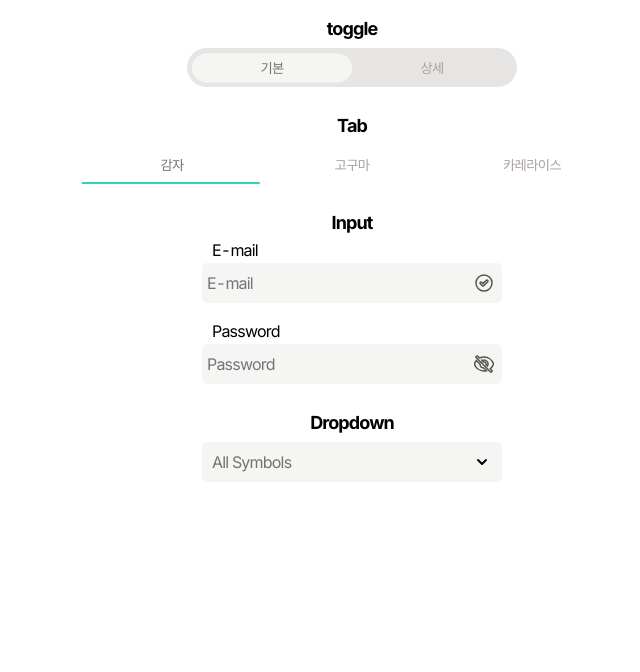
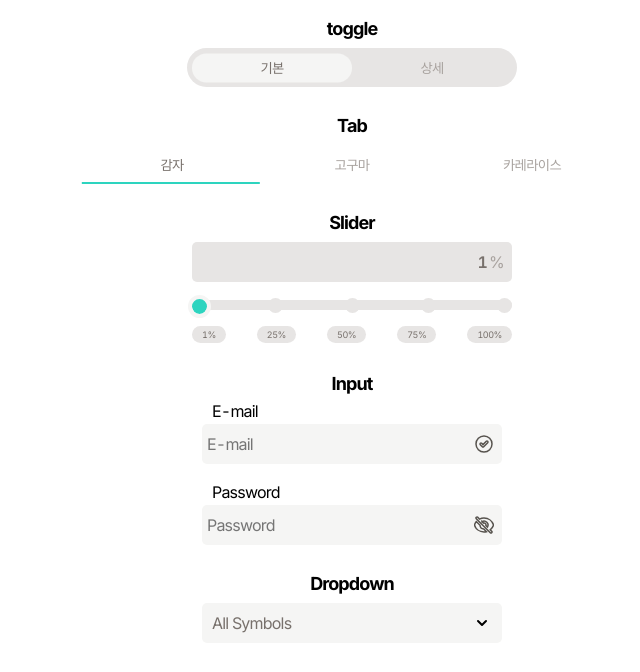
Before and after one commit to jgjgill/wanted_pre_onboarding_refactoring, a React (Create React App) app: page / in a window 1280 px wide. Shown: the top 672 px of the page, without its empty margins (288-928 px from the left). Built offline with nearby package versions, Linux system fonts and the light colour scheme.

Commit message:
Add - Slider

```diff
--- a/src/components/Dropdown.jsx
+++ b/src/components/Dropdown.jsx
@@ -18,7 +18,8 @@ function Dropdown() {
   const [inputValue, setInputValue] = useState()
 
   const handleClickDropDown = () => {
-    setDropdownToggle(prev => !prev)
+      setDropdownToggle(prev => !prev)
+    return null
   }
 
   const handleChangeInput = (e) => {
@@ -37,6 +38,7 @@ function Dropdown() {
     setInputValue()
   }
 
+  const dropdownBarRef = useRef()
   const dropdownRef = useRef()
 
   useEffect(() => {
@@ -49,21 +51,22 @@ function Dropdown() {
 
   useEffect(() => {
     function handleClickOut(e) {
-      if (dropdownRef.current && !dropdownRef.current.contains(e.target))
-      setDropdownToggle((prev) => !prev)
+      if (dropdownRef.current && !dropdownBarRef.current.contains(e.target) && !dropdownRef.current.contains(e.target))
+      setDropdownToggle(false)
     }
+
     document.addEventListener('mousedown', handleClickOut)
 
     return () =>document.removeEventListener('mousedown', handleClickOut)
 
-  }, [dropdownRef])
+  }, [dropdownRef, dropdownBarRef])
 
   return (
     <div>
       <h1 className={styles.title}>Dropdown</h1>
 
       <div className={styles.dropdownWrapper}>
-        <button type='button' className={styles.dropdownMain} onClick={handleClickDropDown}>
+        <button type='button' ref={dropdownBarRef} className={styles.dropdownMain} onClick={handleClickDropDown}>
           <span className={styles.dropdownResultText}>{dropdownValue}</span>
           <ChevronDownImage className={styles.downArrowIcon} />
         </button>
--- a/src/components/Slider.jsx
+++ b/src/components/Slider.jsx
@@ -0,0 +1,54 @@
+import { useState } from 'react'
+import styles from './Slider.module.scss'
+import classNames from 'classnames/bind'
+
+const cx = classNames.bind(styles)
+
+const SLIDER_GROUP = [1,25,50,75,100]
+
+function Slider() {
+  const [slider, setSlider] = useState(1)
+
+  const handleChangeInput = (e) => {
+    setSlider(e.currentTarget.value)
+  }
+
+  const handleChangeSlider = (e) => {
+    setSlider(e.currentTarget.value)
+  }
+
+  const handleClickOption = (e) => {
+    setSlider(e.currentTarget.value)
+  }
+
+  return (
+    <div>
+      <h1 className={styles.title}>Slider</h1>
+
+      <div className={styles.slierWrapper}>
+        <div className={styles.sliderInputWrapper}>
+          <input type='text' value={slider} onChange={handleChangeInput} className={styles.sliderInput} />
+          <span className={styles.inputPercent}>%</span>
+        </div>
+
+        <div className={styles.sliderRangeWrapper}>
+          <input type='range' list='slider' min='1' max='100' value={slider} onChange={handleChangeSlider} className={styles.sliderRange}/>
+          <div className={styles.sliderBackground} style={{'--slider': `${slider}%`}} />
+          <div className={styles.circleContainer}>
+            {SLIDER_GROUP.map((item) => (
+              <div key={`sliderCircle-${item}`} value={item} className={cx('sliderCircle', {onCircleColor: item <= slider})} />
+          ))}
+          </div>
+        </div>
+
+        <div className={styles.sliderOptionList}>
+          {SLIDER_GROUP.map((item) => (
+            <button key={`sliderOption-${item}`} type='button' value={item} className={styles.sliderOption} onClick={handleClickOption}>{item}%</button>
+            ))}
+        </div>
+      </div>
+    </div>
+  )
+}
+
+export default Slider
--- /dev/null
+++ b/src/components/Slider.module.scss
@@ -0,0 +1,111 @@
+@use '/src/styles/constants/colors';
+@use '/src/styles/mixins/position';
+
+.title {
+  margin-bottom: 10px;
+  font-size: large;
+  font-weight: bold;
+}
+
+.slierWrapper {
+  display: flex;
+  flex-direction: column;
+  gap: 15px;
+  width: 320px;
+}
+
+.sliderInputWrapper {
+  position: relative;
+  display: flex;
+
+  .sliderInput {
+    width: 100%;
+    padding: 10px 25px;
+    font-weight: 600;
+    color: colors.$TEXT_SECONDARY;
+    text-align: right;
+    background-color: #e7e5e4;
+    border-radius: 5px;
+  }
+
+  .inputPercent {
+    position: absolute;
+    right: 8px;
+    display: flex;
+    align-items: center;
+    height: 100%;
+    color: colors.$TEXT_PRIMARY;
+  }
+}
+
+.sliderRangeWrapper {
+  position: relative;
+
+  .sliderRange {
+    z-index: 10;
+    width: 100%;
+    height: 10px;
+    background-color: none;
+    border-radius: 10px;
+
+    &::-webkit-slider-thumb {
+      width: 15px;
+      height: 15px;
+      cursor: pointer;
+      background: #2dd4bf;
+      border-radius: 10px;
+      outline: 4px solid #f5f5f4;
+      -webkit-appearance: none;
+    }
+  }
+
+  .sliderBackground {
+    @include position.middleBox;
+    z-index: -100;
+    width: 100%;
+    height: 10px;
+    background: linear-gradient(to right, #2dd4bf 0%, #2dd4bf var(--slider), #e7e5e4 var(--slider), #e7e5e4 100%);
+    border-radius: 10px;
+  }
+
+  .circleContainer {
+    @include position.middleBox;
+    z-index: -100;
+    display: flex;
+    justify-content: space-between;
+    width: 100%;
+    height: 10px;
+
+    .sliderCircle {
+      width: 15px;
+      height: 15px;
+      background-color: #e7e5e4;
+      border-radius: 10px;
+      transform: translateY(-2px);
+    }
+
+    .onCircleColor {
+      background-color: #2dd4bf;
+    }
+  }
+}
+
+.sliderOptionList {
+  display: flex;
+  justify-content: space-between;
+  width: 100%;
+
+  .sliderOption {
+    padding: 3px 10px;
+    font-size: xx-small;
+    color: colors.$TEXT_SECONDARY;
+    background-color: #e7e5e4;
+    border-radius: 20px;
+    transform: translateY(-2px);
+
+    &:hover {
+      color: colors.$WHITE;
+      background-color: #2dd4bf;
+    }
+  }
+}
--- a/src/routes/index.jsx
+++ b/src/routes/index.jsx
@@ -1,5 +1,6 @@
 import Dropdown from '../components/Dropdown'
 import Input from '../components/Input'
+import Slider from '../components/Slider'
 import Tab from '../components/Tab'
 import Toggle from '../components/Toggle'
 import styles from './Routes.module.scss'
@@ -9,6 +10,7 @@ function App() {
     <div className={styles.app}>
       <Toggle />
       <Tab />
+      <Slider />
       <Input />
       <Dropdown />
     </div>
```
